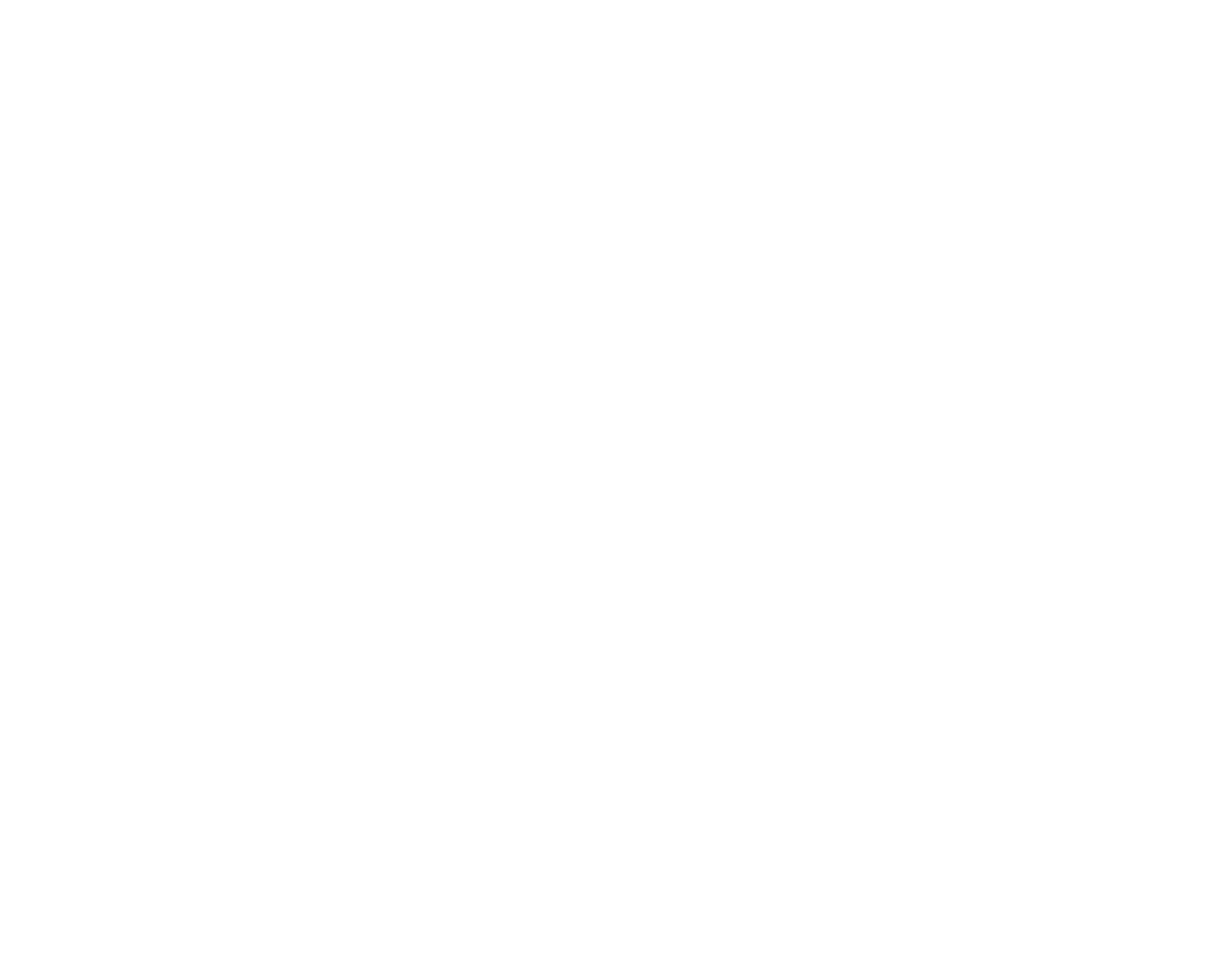
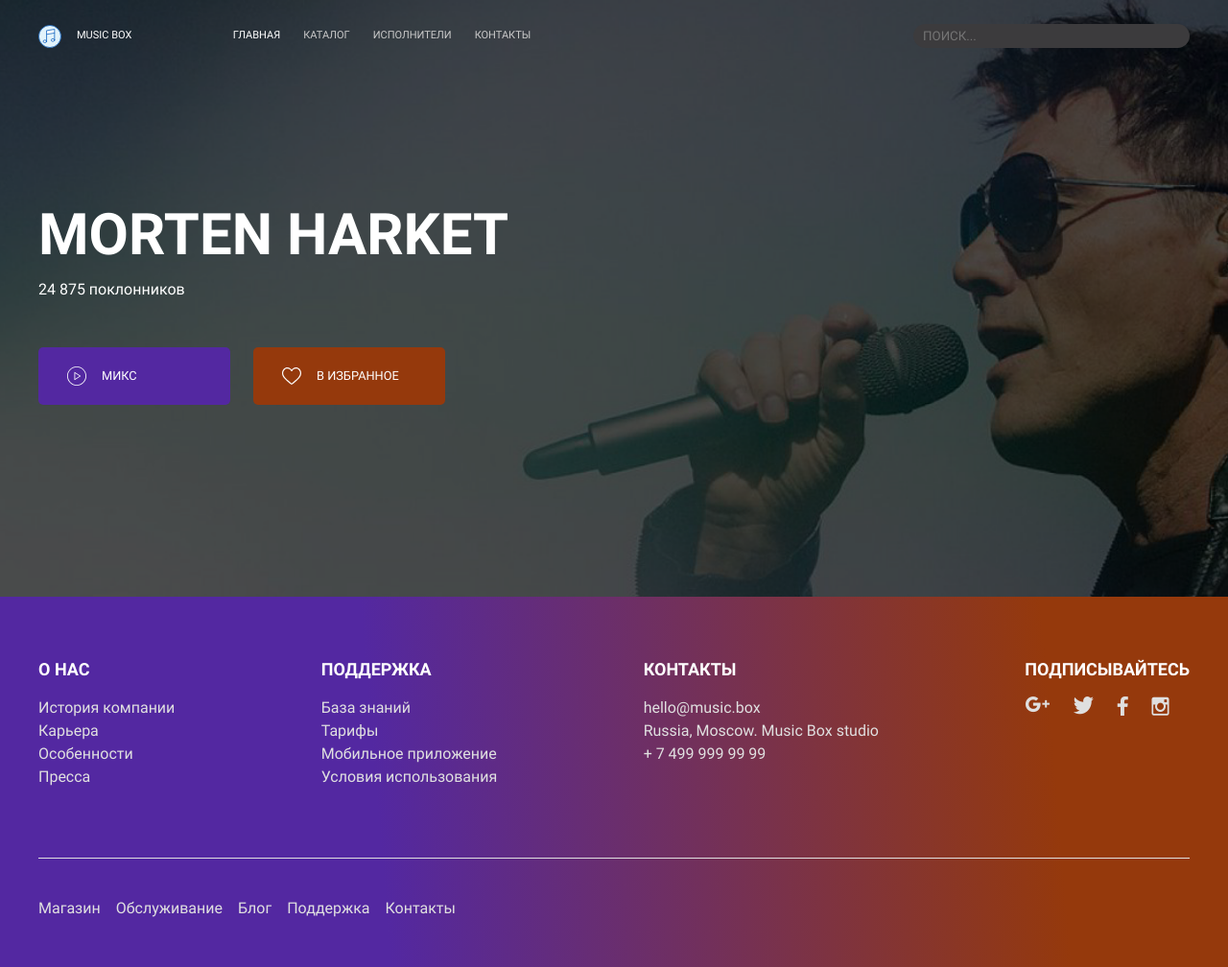
Before and after one commit to LexaZ999/layout-designer-project-lvl2, a website: page src/artist.html in a window 1280 px wide. Shown: the whole page at 96% size. Before the commit the page ends 800 px from the top, so only its background shows below. Drawn offline with Linux system fonts and the light colour scheme.

Commit message:
Add description section

```diff
--- a/src/artist.html
+++ b/src/artist.html
@@ -1,12 +1,137 @@
 <!DOCTYPE html>
 <html lang="en">
+
 <head>
   <meta charset="UTF-8">
   <meta http-equiv="X-UA-Compatible" content="IE=edge">
   <meta name="viewport" content="width=device-width, initial-scale=1.0">
   <title>Портал «Music Box» Алексей Зубков</title>
+  <link rel="stylesheet" href="./css/app.css">
 </head>
+
 <body>
+  <header class="wrapper grid">
+    <div class="brand col-xl-2 col-lg-2 col-md-3 col-sm-3">
+      <a href="#"><img class="logo" src="./images/logo.svg" alt="logo"></a>
+      <div class="name"><a href="index.html">Music Box</a></div>
+    </div>
+
+    <nav class="nav col-xl-7 col-lg-7 col-md-6 col-sm-9">
+      <ul>
+        <li><a class="active" href="#">Главная</a></li>
+        <li><a href="#">Каталог</a></li>
+        <li><a href="artist.html">Исполнители</a></li>
+        <li><a href="#">Контакты</a></li>
+      </ul>
+    </nav>
+
+    <div class="seach-form col-xl-3 col-lg-3 col-md-3 col-sm-12">
+      <form action="#">
+        <label class="visually-hidden" for="seach">Поиск</label>
+        <input type="text" placeholder="поиск..." name="seach" required>
+      </form>
+    </div>
+  </header>
+
+  <main>
+    <section id="page-description" class="bg-harket">
+      <div class="wrapper">
+        <div class="harket-main">
+          <h1>Morten Harket</h1>
+          <p>24 875 поклонников</p>
+          <div class="btn-group">
+            <div>
+              <a href="#" class="btn btn-purple bg-orange text-small uppercase">
+              <img class="icon" src="./images/play-button-1.svg" alt="play">
+              Микс
+            </a>
+            </div>
+            <div>
+              <a href="#" class="btn btn-red text-small uppercase">
+              <img class="icon" src="./images/heart 1.svg" alt="play">
+              В избранное
+            </a>
+            </div>
+          </div>
+        </div>
+      </div>
+    </section>
+    <section></section>
+    <section></section>
+    <section></section>
+    <section></section>
+  </main>
+
+  <footer class="bg-footer">
+    <div class="wrapper">
+      <div class="menu">
+        <div class="item">
+          <h4>О нас</h4>
+          <ul>
+            <li><a href="#">История компании</a></li>
+            <li><a href="#">Карьера</a></li>
+            <li><a href="#">Особенности</a></li>
+            <li><a href="#">Пресса</a></li>
+          </ul>
+        </div>
+        <div class="item">
+          <h4>Поддержка</h4>
+          <ul>
+            <li><a href="#">База знаний</a></li>
+            <li><a href="#">Тарифы</a></li>
+            <li><a href="#">Мобильное приложение</a></li>
+            <li><a href="#">Условия использования</a></li>
+          </ul>
+        </div>
+        <div class="item">
+          <h4>Контакты</h4>
+          <ul>
+            <li><a href="#">hello@music.box</a></li>
+            <li><a href="#">Russia, Moscow. Music Box studio</a></li>
+            <li><a href="#">+ 7 499 999 99 99</a></li>
+          </ul>
+        </div>
+        <div class="item item-subscribe">
+          <h4>Подписывайтесь</h4>
+          <ul>
+            <li>
+              <a href="#">
+                <img src="./images/Google+.png" alt="Google+">
+              </a>
+            </li>
+            <li>
+              <a href="#">
+                <img src="./images/Twitter.png" alt="Twitter">
+              </a>
+            </li>
+            <li>
+              <a href="#">
+                <img src="./images/Facebook.png" alt="Facebook">
+              </a>
+            </li>
+            <li>
+              <a href="#">
+                <img src="./images/Instagram.png" alt="Instagram">
+              </a>
+            </li>
+
+          </ul>
+        </div>
+
+      </div>
+      <div class="line-1"></div>
+      <div class="low-menu">
+        <ul>
+          <li><a href="#">Магазин</a></li>
+          <li><a href="#">Обслуживание</a></li>
+          <li><a href="#">Блог</a></li>
+          <li><a href="#">Поддержка</a></li>
+          <li><a href="#">Контакты</a></li>
+        </ul>
+      </div>
+    </div>
+  </footer>
 
 </body>
+
 </html>
--- a/src/scss/_general.scss
+++ b/src/scss/_general.scss
@@ -93,6 +93,12 @@ h4 {
   }
 }
 
+.btn-group {
+  display: flex;
+  flex-wrap: wrap;
+  gap: 1.5rem;
+}
+
 .btn-green {
   color: white;
 
@@ -126,6 +132,12 @@ h4 {
   background: $red;
 }
 
+.btn-purple {
+  color: white;
+
+  background: $purple;
+}
+
 .row-reverse {
   flex-direction: row-reverse;
 }
--- /dev/null
+++ b/src/scss/_harketMain.scss
@@ -0,0 +1,28 @@
+.bg-harket {
+  background-image: url("../images/Morten Harket.png");
+  background-position: center;
+  background-size: cover;
+}
+
+.harket-main {
+  padding: 200px 0;
+
+  h2 {
+    margin-bottom: 16px;
+  }
+
+  p {
+    margin-bottom: 48px;
+  }
+
+  a {
+    display: flex;
+    gap: 16px;
+    width: 200px;
+  }
+}
+
+.icon {
+  width: 20px;
+  height: 20px;
+}
--- a/src/scss/app.scss
+++ b/src/scss/app.scss
@@ -9,5 +9,6 @@
 @import "./pricing";
 @import "./news";
 @import "./mobilApp";
+@import "./harketMain";
 @import "./media/media-xs";
 @import "./media/media-sm";
```
Also changed, not shown: src/css/app.css, src/images/heart 1.svg (added), src/images/play-button-1.svg (added), 1 other file.
